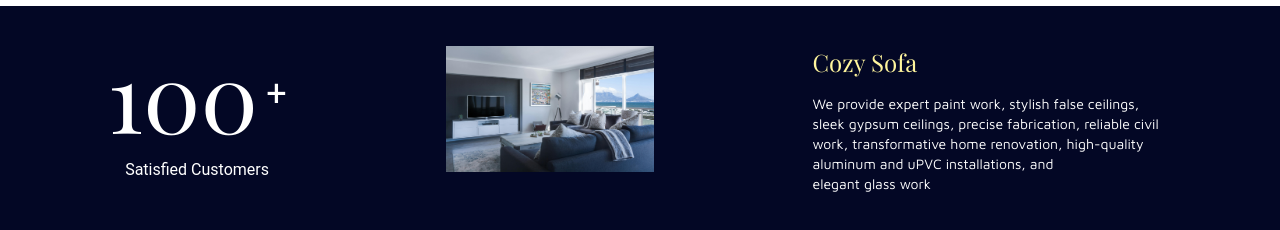
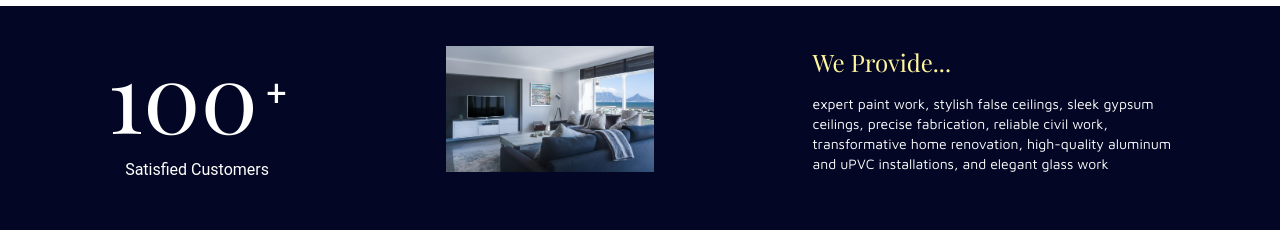
Before and after one commit to alwaysAnsh/Interior, a React (Vite) app: page / in a window 1280 px wide. Shown: the part 722-952 px from the top of the page. Built offline with nearby package versions, Linux system fonts and the light colour scheme; a web font is replaced by a local one.

Commit message:
final commit 1

```diff
--- a/src/components/CountSection.jsx
+++ b/src/components/CountSection.jsx
@@ -22,9 +22,9 @@ const CountSection = () => {
         <img src={living} alt="living room interior" />
       </div>
       <div className='flex flex-col gap-4 lg:w-[30%] w-full' >
-        <h2 className='font-playfair text-2xl text-yellow-200 sm:pl-2 md:pl-2 lg:pl-0' >Cozy Sofa</h2>
+        <h2 className='font-playfair text-2xl text-yellow-200 sm:pl-2 md:pl-2 lg:pl-0' >We Provide...</h2>
         <p className='text-white sm:pl-2 md:pl-2 lg:pl-0 sm:pb-4 md:pb-4 lg:pb-0 text-sm font-maven ' >
-        We provide expert paint work, stylish false ceilings, sleek gypsum ceilings, precise fabrication, reliable civil work, transformative home renovation, high-quality aluminum and uPVC installations, and elegant glass work       </p>
+        expert paint work, stylish false ceilings, sleek gypsum ceilings, precise fabrication, reliable civil work, transformative home renovation, high-quality aluminum and uPVC installations, and elegant glass work       </p>
       </div>
 
     </div>
--- a/src/components/Hero.jsx
+++ b/src/components/Hero.jsx
@@ -2,7 +2,7 @@ import React from 'react'
 import heroSection from '../assets/heroSection.png'
 import smallscreen from '../assets/smallscreen.png'
 // import digital from '../assets/DigitalInt.mp4'
-import digital from '../assets/digitalsm.mp4'
+import digital from '../assets/digitalsmm.mp4'
 // import digitalmedium from '../assets/Digital.mp4'
 import digitalmedium from '../assets/digitalmd.mp4'
 import chairs from '../assets/chairs.png'
```
Also changed, not shown: 1 other file (tests, documents, lock files or other folders).
